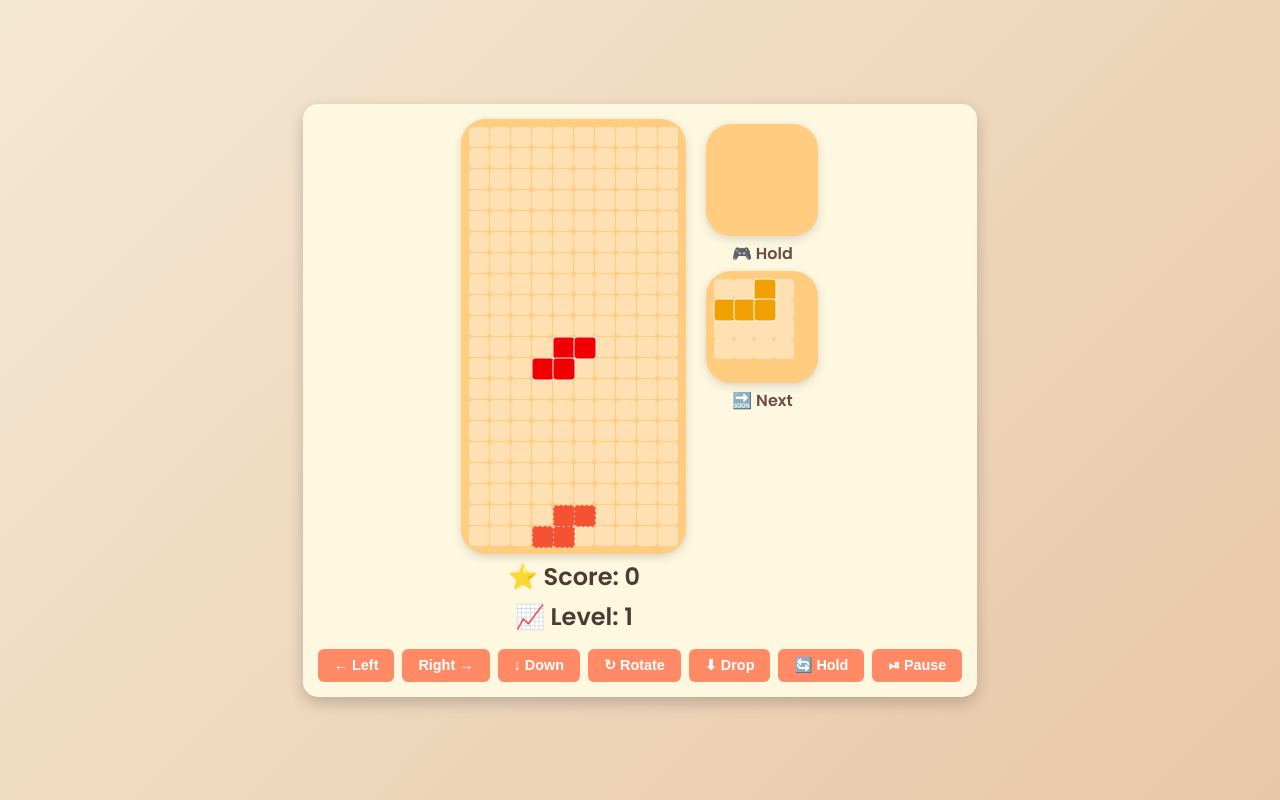
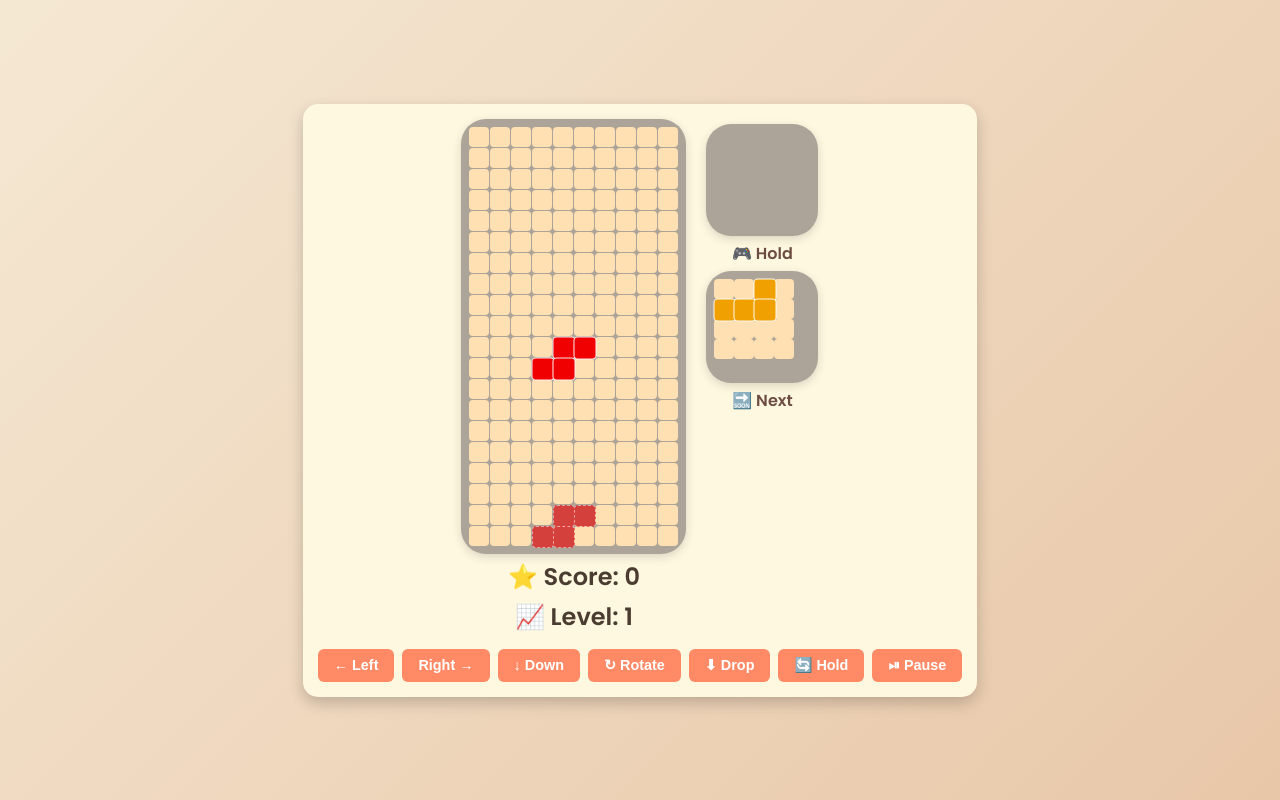
Before and after one commit to VicLlanos/testris, a plain HTML site: page index.html in a window 1280 px wide. Drawn offline with Linux system fonts and the light colour scheme.

Commit message:
Update index.html

```diff
--- a/index.html
+++ b/index.html
@@ -33,7 +33,7 @@
       box-sizing: border-box;
     }
     #game-area {display: flex;gap: 20px;align-items: flex-start;justify-content: center;}
-    #game-board, #hold-board, #next-board {display: grid;background: #ffcc80;border-radius: 25px;padding: 8px;box-shadow: 0 3px 10px rgba(0, 0, 0, 0.15);}
+    #game-board, #hold-board, #next-board {display: grid;background: #aca498;border-radius: 25px;padding: 8px;box-shadow: 0 3px 10px rgba(0, 0, 0, 0.15);}
     #game-board {grid-template-columns: repeat(10, 2.5vmin);grid-template-rows: repeat(20, 2.5vmin);gap: 1px;}
     #hold-board, #next-board {grid-template-columns: repeat(4, 2.5vmin);grid-template-rows: repeat(4, 2.5vmin);width: calc(4 * 2.5vmin + 16px);height: calc(4 * 2.5vmin + 16px);margin: 5px auto;}
     .cell {width: 2.5vmin;height: 2.5vmin;background: #ffe0b2;border-radius: 4px;transition: transform 0.1s ease, background 0.2s ease;}
```
